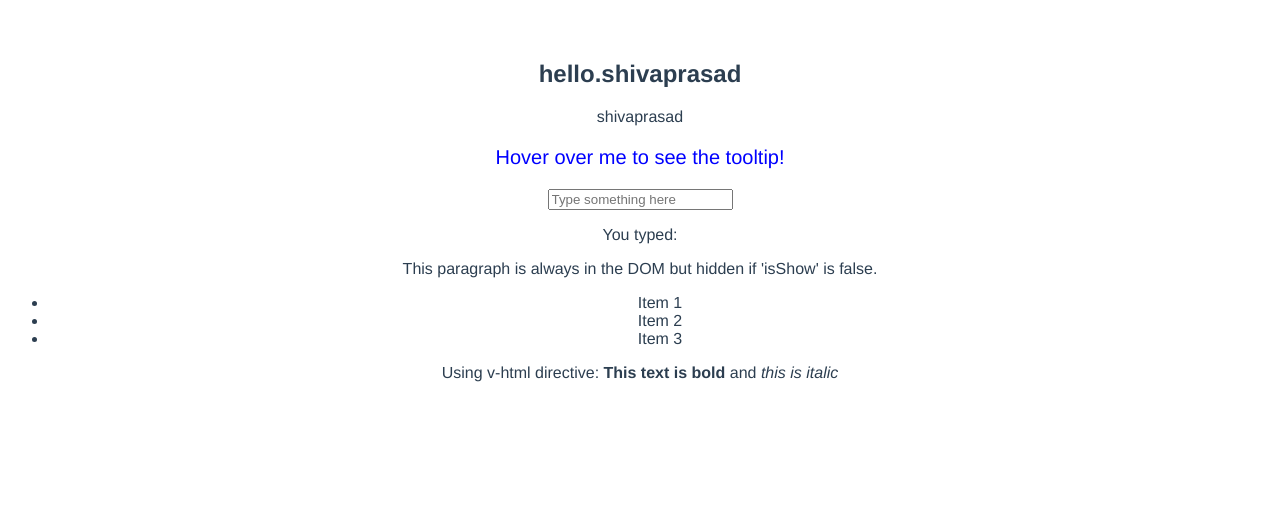
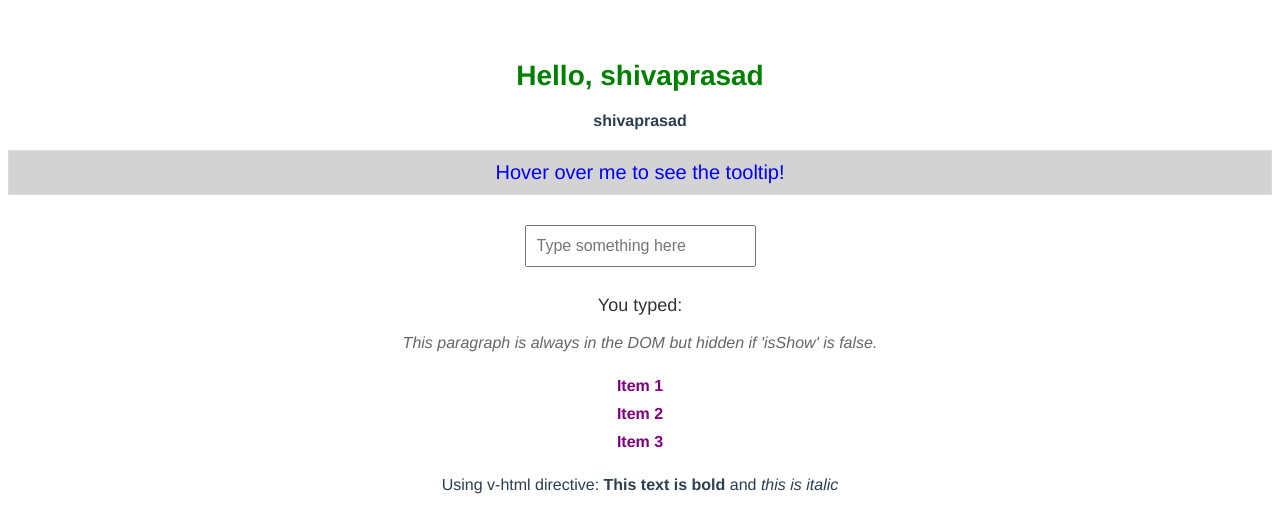
Before and after one commit to shivapabbu1/Vue_tutorial, a Vue app: page / in a window 1280 px wide. Shown: the top 532 px of the page. Built offline with nearby package versions, Linux system fonts and the light colour scheme.

Commit message:
Directives ,databind

```diff
--- a/src/App.vue
+++ b/src/App.vue
@@ -1,31 +1,39 @@
 <template>
   <div id="app">
-    <h2>hello.{{name}}</h2>
-    <div v-text="name"></div>
+    <!-- Displaying name with text interpolation -->
+    <h2 class="greeting" :style="headerStyle">Hello, {{ name }}</h2>
 
-    <!-- v-bind: Dynamically binding an attribute -->
-  <p
+    <!-- Using v-text to set the text content of the div -->
+    <div class="name-container" v-text="name"></div>
+
+    <!-- v-bind: Dynamically binding multiple attributes -->
+    <p
       v-bind:title="tooltipText"
       v-bind:id="elementId"
       v-bind:class="dynamicClass"
       v-bind:style="customStyle"
+      class="tooltip"
     >
       Hover over me to see the tooltip!
     </p>
 
     <!-- v-model: Two-way binding for input elements -->
-    <input v-model="inputText" placeholder="Type something here" />
-    <p>You typed: {{ inputText }}</p>
+    <input v-model="inputText" placeholder="Type something here" class="input-field" />
+    <p class="typed-text">You typed: {{ inputText }}</p>
 
     <!-- v-if: Conditionally rendering an element -->
-    <p v-if="isVisible">This paragraph is visible only if 'isVisible' is true.</p>
+    <p v-if="isVisible" class="conditional-paragraph">
+      This paragraph is visible only if 'isVisible' is true.
+    </p>
 
     <!-- v-show: Toggling visibility of an element -->
-    <p v-show="isShow">This paragraph is always in the DOM but hidden if 'isShow' is false.</p>
+    <p v-show="isShow" class="visibility-paragraph">
+      This paragraph is always in the DOM but hidden if 'isShow' is false.
+    </p>
 
     <!-- v-for: Rendering a list of items -->
-    <ul>
-      <li v-for="item in items" :key="item.id">{{ item.name }}</li>
+    <ul class="item-list">
+      <li v-for="item in items" :key="item.id" :style="itemStyle">{{ item.name }}</li>
     </ul>
 
     <!-- v-html: Rendering raw HTML content -->
@@ -44,12 +52,20 @@ export default {
       dynamicClass: 'highlighted',
       customStyle: {
         color: 'blue',
-        fontSize: '20px'
+        fontSize: '20px',
+        backgroundColor: 'lightgray'
       },
       inputText: '',
       isVisible: false,
       isShow: true,
-      color: 'red',
+      headerStyle: {
+        color: 'green',
+        fontSize: '28px'
+      },
+      itemStyle: {
+        color: 'purple',
+        fontWeight: 'bold'
+      },
       items: [
         { id: 1, name: 'Item 1' },
         { id: 2, name: 'Item 2' },
@@ -70,4 +86,64 @@ export default {
   color: #2c3e50;
   margin-top: 60px;
 }
+
+/* Styling for greeting text */
+.greeting {
+  margin: 20px 0;
+}
+
+/* Styling for the name container */
+.name-container {
+  font-weight: bold;
+  margin: 20px 0;
+}
+
+/* Styling for tooltip paragraph */
+.tooltip {
+  border: 1px solid #ddd;
+  padding: 10px;
+  margin: 20px 0;
+}
+
+/* Styling for highlighted class */
+.highlighted {
+  background-color: yellow;
+  padding: 10px;
+}
+
+/* Styling for input field */
+.input-field {
+  padding: 10px;
+  font-size: 16px;
+  margin: 10px 0;
+}
+
+/* Styling for typed text */
+.typed-text {
+  font-size: 18px;
+  color: #333;
+}
+
+/* Styling for conditional paragraph */
+.conditional-paragraph {
+  color: green;
+  font-weight: bold;
+}
+
+/* Styling for visibility paragraph */
+.visibility-paragraph {
+  color: #666;
+  font-style: italic;
+}
+
+/* Styling for item list */
+.item-list {
+  list-style-type: none;
+  padding: 0;
+  margin: 20px 0;
+}
+
+.item-list li {
+  padding: 5px 0;
+}
 </style>
```
